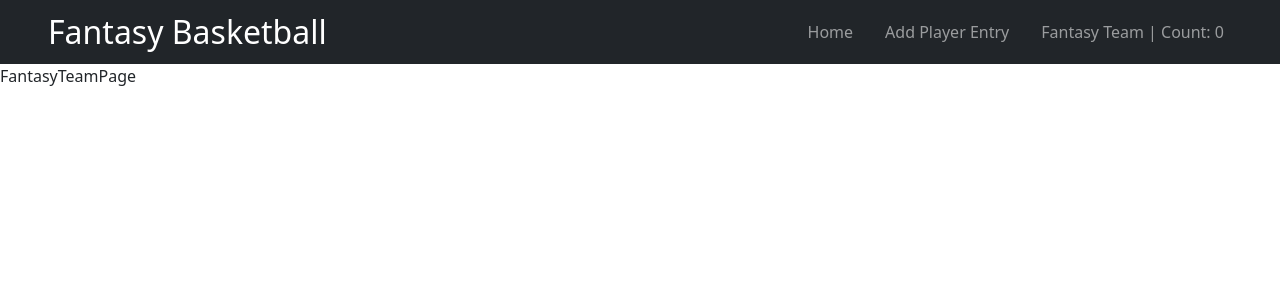
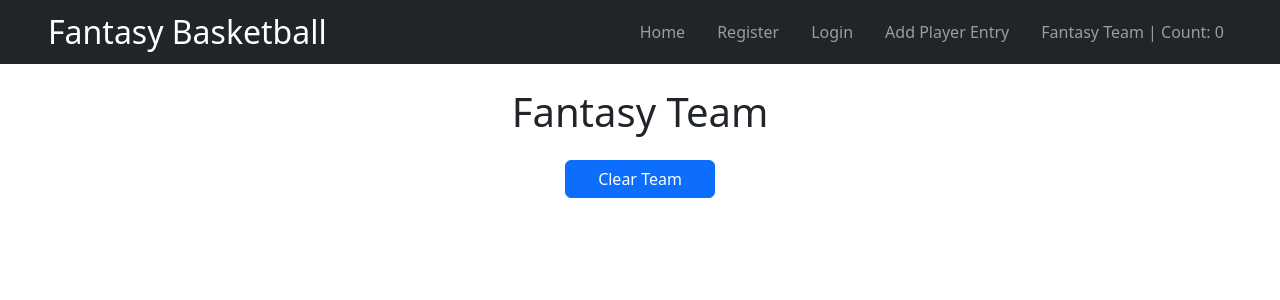
Before and after one commit to brianmstricker/nba-project, a React (Vite) app in the folder client/: page /fantasy-team in a window 1280 px wide. Shown: the top 300 px of the page. Built offline with nearby package versions, Linux system fonts and the light colour scheme.

Commit message:
localstorage/fantasyteam page

```diff
--- a/client/src/components/HeaderNavigation.jsx
+++ b/client/src/components/HeaderNavigation.jsx
@@ -20,6 +20,8 @@ const HeaderNavigation = () => {
           <Navbar.Collapse id="basic-navbar-nav">
             <Nav className="d-flex flex-row align-items-center gap-3">
               <Nav.Link href="/">Home</Nav.Link>
+              <Nav.Link href="/register">Register</Nav.Link>
+              <Nav.Link href="/login">Login</Nav.Link>
               <Nav.Link href="/create-player">Add Player Entry</Nav.Link>
               <Nav.Link href="/fantasy-team">
                 Fantasy Team | Count:{" "}
--- a/client/src/pages/FantasyTeamPage.jsx
+++ b/client/src/pages/FantasyTeamPage.jsx
@@ -1,4 +1,40 @@
+import { Button } from "react-bootstrap";
+import useFantasyTeamStore from "../store/fantasyTeam";
+
 const FantasyTeamPage = () => {
-  return <div>FantasyTeamPage</div>;
+  const fantasyTeam = useFantasyTeamStore((state) => state.fantasyTeam);
+  const clearFantasyTeam = useFantasyTeamStore(
+    (state) => state.clearFantasyTeam
+  );
+  return (
+    <div className="container">
+      <div className="row">
+        <div className="col-12">
+          <h1 className="text-center my-4">Fantasy Team</h1>
+          <div className="row">
+            <div className="d-flex flex-row align-items-center justify-content-center mb-4">
+              <Button
+                style={{ width: "150px" }}
+                onClick={() => clearFantasyTeam()}
+              >
+                Clear Team
+              </Button>
+            </div>
+          </div>
+          <div className="row">
+            {fantasyTeam.map((player) => (
+              <div key={player._id} className="col-md-3">
+                <div className="card m-3">
+                  <div className="card-body">
+                    <h5 className="card-title">{player.name}</h5>
+                  </div>
+                </div>
+              </div>
+            ))}
+          </div>
+        </div>
+      </div>
+    </div>
+  );
 };
 export default FantasyTeamPage;
--- a/client/src/pages/Homepage.jsx
+++ b/client/src/pages/Homepage.jsx
@@ -37,7 +37,7 @@ const Homepage = () => {
       <Container>
         <Row>
           <input
-            className="form-control mt-4 mx-auto"
+            className="form-control mt-4 mx-auto mb-3"
             style={{ width: "50%", minWidth: "200px" }}
             placeholder="Search Player By Name"
             type="text"
--- /dev/null
+++ b/client/src/pages/Login.jsx
@@ -0,0 +1,4 @@
+const Login = () => {
+  return <div>Login</div>;
+};
+export default Login;
--- /dev/null
+++ b/client/src/pages/Register.jsx
@@ -0,0 +1,4 @@
+const Register = () => {
+  return <div>Register</div>;
+};
+export default Register;
--- a/client/src/store/fantasyTeam.js
+++ b/client/src/store/fantasyTeam.js
@@ -1,6 +1,9 @@
 import { create } from "zustand";
+import { persist, createJSONStorage } from "zustand/middleware";
 
-const useFantasyTeamStore = create((set) => ({
+const useFantasyTeamStore = create(
+  persist(
+    (set) => ({
       fantasyTeam: [],
       setFantasyTeam: (fantasyTeam) => set({ fantasyTeam }),
       addPlayer: (player) =>
@@ -10,7 +13,12 @@ const useFantasyTeamStore = create((set) => ({
           fantasyTeam: state.fantasyTeam.filter((p) => p._id !== player._id),
         })),
       clearFantasyTeam: () => set({ fantasyTeam: [] }),
-  getFantasyTeam: () => set((state) => state.fantasyTeam),
-}));
+    }),
+    {
+      name: "fantasyTeam-storage",
+      Storage: () => createJSONStorage(),
+    }
+  )
+);
 
 export default useFantasyTeamStore;
```
Also changed, not shown: client/src/main.jsx (+10 -0 lines). Lines whose indentation alone changed are shown as unchanged.
